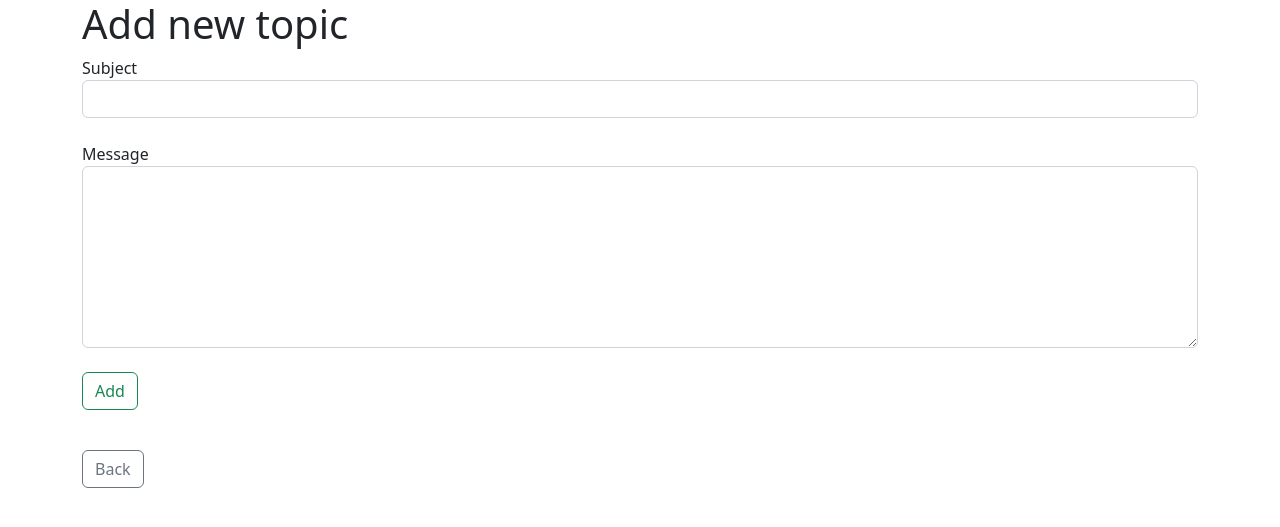
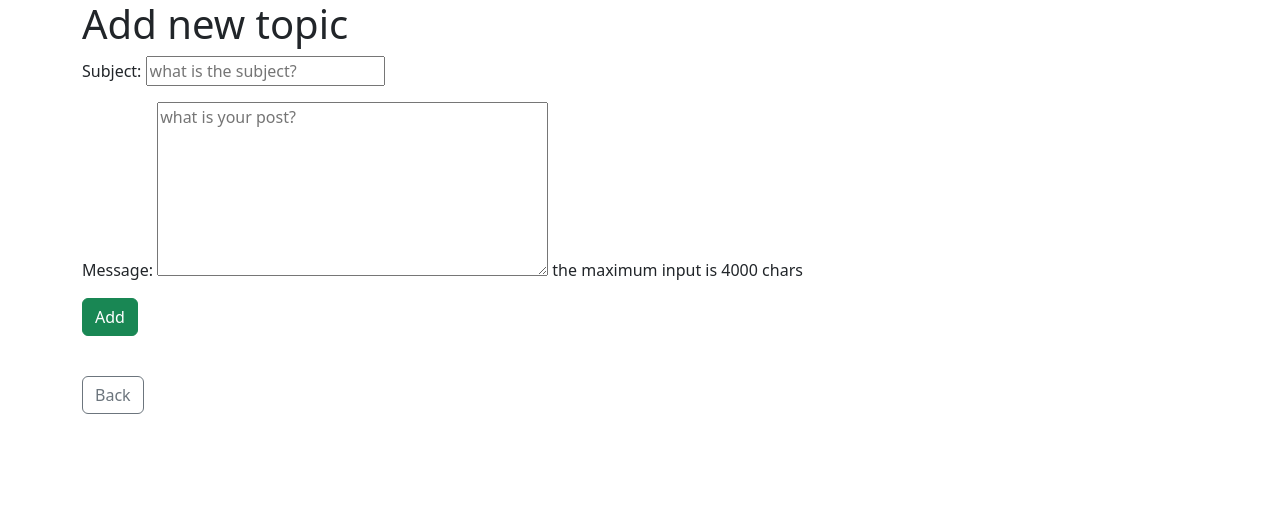
Before and after one commit to MamdouhEnahla/djApp, a Django app: a page that uses first_porject/templates/addtopic.html in a window 1280 px wide. Shown: the top 527 px of the page. Run offline with Django 4.2, Linux system fonts and the light colour scheme; tables that the repository leaves empty hold one stand-in row (values such as "Sample post"); some libraries are stand-ins or nearby versions.

Commit message:
using django forms

```diff
--- /dev/null
+++ b/first_porject/boards/forms.py
@@ -0,0 +1,14 @@
+
+from django import forms
+from .models import Topic
+
+class addNewTopic(forms.ModelForm):
+    subject = forms.CharField(widget=forms.TextInput(attrs={'placeholder':'what is the subject?',}), max_length=250)
+    message = forms.CharField(
+        widget=forms.Textarea(
+            attrs={'placeholder':'what is your post?', 'rows':7,}),
+            help_text='the maximum input is 4000 chars',max_length=4000,
+        )
+    class Meta:
+        model = Topic
+        fields = ['subject', 'message']
--- a/first_porject/boards/models.py
+++ b/first_porject/boards/models.py
@@ -1,4 +1,4 @@
-from tkinter import CASCADE
+
 from django.db import models
 from django.contrib.auth.models import User
 # Create your models here.
@@ -11,19 +11,15 @@ class Board(models.Model):
         return self.name
 
 class Topic(models.Model):
-    subject = models.CharField(max_length=255)
+    subject = models.CharField(max_length=150)
     board = models.ForeignKey(Board, related_name='topics', on_delete=models.CASCADE)
     created_by = models.ForeignKey(User, related_name='topics', on_delete=models.CASCADE)
     created_at = models.DateTimeField(auto_now_add=True)
 
-    # def __str__(self) -> str:
-    #     return self.subject
+
 
 class Post(models.Model):
     message = models.TextField(max_length=4000)
     topic = models.ForeignKey(Topic, related_name='posts', on_delete=models.CASCADE)
     created_by = models.ForeignKey(User, related_name='posts', on_delete=models.CASCADE)
     created_at = models.DateTimeField(auto_now_add=True)
-
-    # def __str__(self) -> str:
-    #     return self.message
--- a/first_porject/boards/views.py
+++ b/first_porject/boards/views.py
@@ -1,6 +1,8 @@
+
 from django.contrib.auth.models import User
 from django.shortcuts import redirect, render, get_object_or_404
 from django.http import HttpResponse
+from .forms import addNewTopic
 from .models import *
 
 # homepage.
@@ -13,7 +15,7 @@ def home(request):
 
 #view current topics
 def getTopics(request, board_name):
-    board = get_object_or_404(Board,name=board_name)
+    board = get_object_or_404(Board, name=board_name)
     context ={
         'board': board
     }
@@ -24,26 +26,27 @@ def getTopics(request, board_name):
 #add newTopic
 def addTopic(request, board_name):
     board = get_object_or_404(Board, name=board_name)
+    user = User.objects.first()
+    if request.method =='POST':
+        form = addNewTopic(request.POST)
+        if form.is_valid():
+            topic = form.save(commit=False)
+            topic.board = board
+            topic.created_by = user
+            topic.save()
+
+            post= Post.objects.create(
+                message = form.cleaned_data.get('message'),
+                created_by = user,
+                topic = topic,
+            )
+            return redirect('getTopics', board_name= board.name)
+    else:
+        form =addNewTopic()
     context={
-        'board': board
-    }
-    if request.method == 'POST':
-        subject = request.POST['subject']
-        message = request.POST['message']
-        user = User.objects.first()
-        topic = Topic.objects.create(
-            board = board,
-            subject = subject,
-            created_by = user,
-
-        )
-        post = Post.objects.create(
-            message = message,
-            topic = topic,
-            created_by =user,
-
-        )
-        return redirect('getTopics', board_name=board.name)
+                'board': board,
+                'form': form,
+            }
     return render(request, 'addtopic.html', context)
 
 #about page
--- a/first_porject/templates/addtopic.html
+++ b/first_porject/templates/addtopic.html
@@ -5,21 +5,12 @@
 {%block content%}
 
     <h1>Add new topic</h1>
-    <form method="post" action="">
+    <form method="post" novalidate>
         {%csrf_token%}
-        <div class="form-group">
-        <label>Subject</label>
-        <input type="text" class="form-control" name="subject" id="id_subject"><br>
-        </div>
-        <div class="form-group">
-        <label>Message</label>
-        <textarea class="form-control" name="message" id="id_message" cols="50" rows="7"></textarea><br>
-        </div>
-        <button type="submit" class="btn btn-outline-success" >Add</button>
+        {{form.as_p}}
+        <button type="submit" class="btn btn-success" >Add</button>
 
     </form>
 
-
-
     <br><a href="{% url 'getTopics' board.name%}" class="btn btn-outline-secondary">Back</a>
 {%endblock%}
--- a/first_porject/templates/topics.html
+++ b/first_porject/templates/topics.html
@@ -15,6 +15,7 @@
             </thead>
             <tbody>
                 {%for topic in board.topics.all%}
+
                 <tr>
                     <td>{{topic.subject}}</td>
                     <td>0</td>
```
